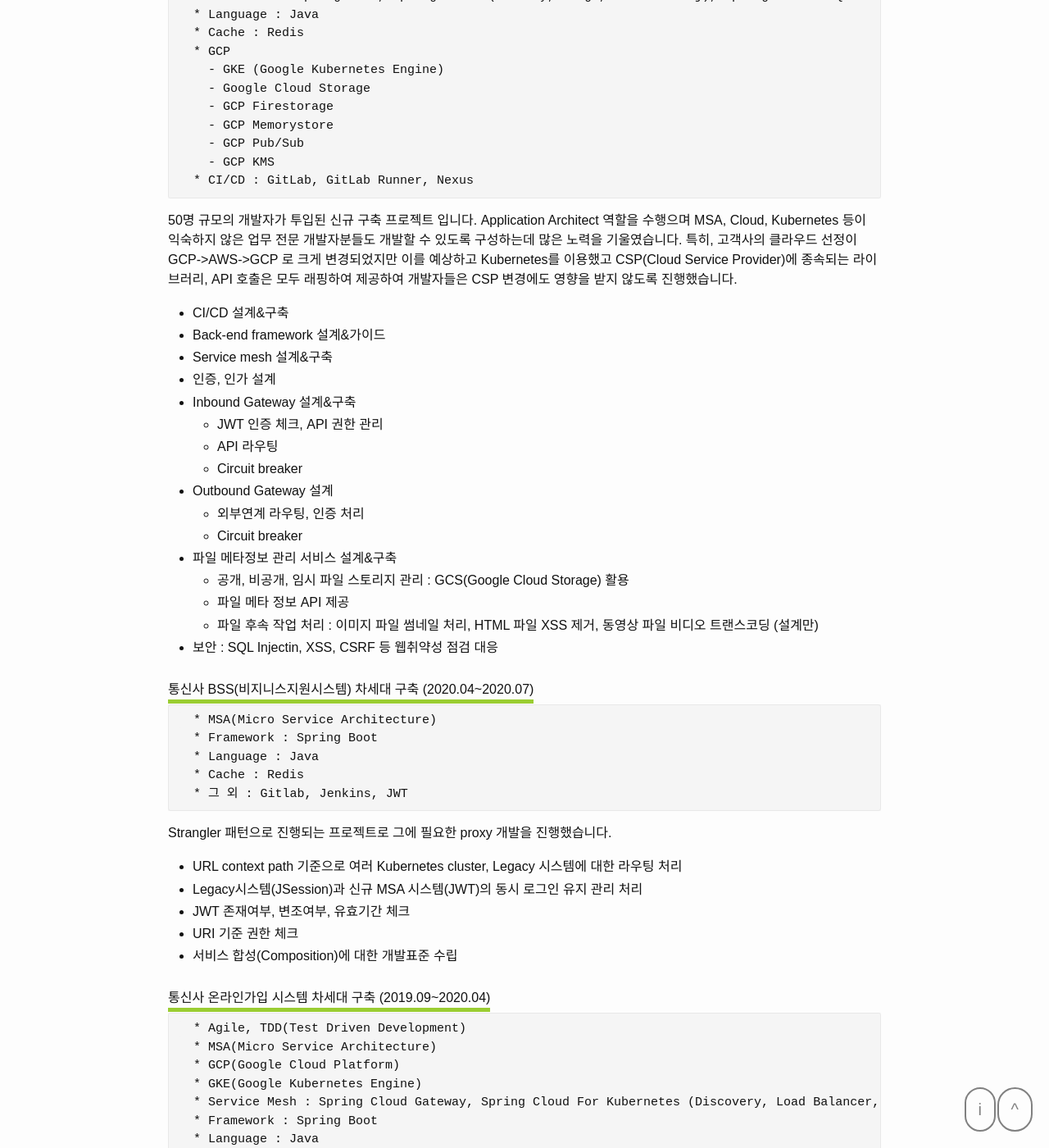
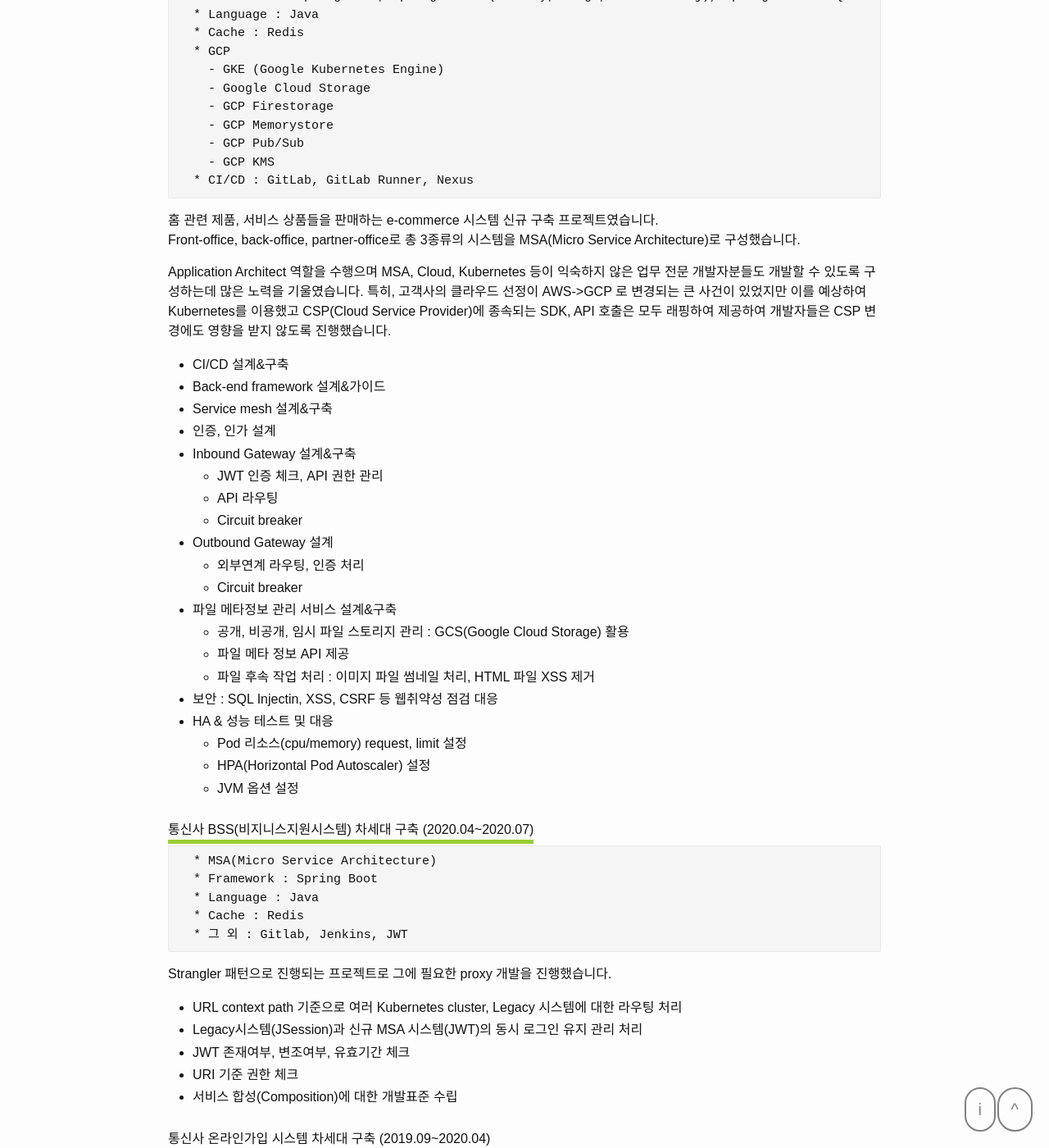
Before and after one commit to dveamer/dveamer.github.io, a Jekyll site: the page built from _posts/2018-07-01-resume.md, in a window 1280 px wide and 1400 px high, scrolled down 2074 px. Shown: the whole window at 82% size. Built offline with Jekyll 4.4.1, drawn with Linux system fonts in a browser that asks for light colours.

Commit message:
homepage:

```diff
--- a/_posts/2018-07-01-resume.md
+++ b/_posts/2018-07-01-resume.md
@@ -84,8 +84,10 @@
   * CI/CD : GitLab, GitLab Runner, Nexus
 ~~~
 
+홈 관련 제품, 서비스 상품들을 판매하는 e-commerce 시스템 신규 구축 프로젝트였습니다.
+Front-office, back-office, partner-office로 총 3종류의 시스템을 MSA(Micro Service Architecture)로 구성했습니다.
 
-50명 규모의 개발자가 투입된 신규 구축 프로젝트 입니다. Application Architect 역할을 수행으며 MSA, Cloud, Kubernetes 등이 익숙하지 않은 업무 전문 개발자분들도 개발할 수 있도록 구성하는데 많은 노력을 기울였습니다. 특히, 고객사의 클라우드 선정이 GCP->AWS->GCP 로 크게 변경되었지만 이를 예상하고 Kubernetes를 이용했고 CSP(Cloud Service Provider)에 종속되는 라이브러리, API 호출은 모두 래핑하여 제공하여 개발자들은 CSP 변경에도 영향을 받지 않도록 진행했습니다.
+Application Architect 역할을 수행으며 MSA, Cloud, Kubernetes 등이 익숙하지 않은 업무 전문 개발자분들도 개발할 수 있도록 구성하는데 많은 노력을 기울였습니다. 특히, 고객사의 클라우드 선정이 AWS->GCP 로 변경되는 큰 사건이 있었지만 이를 예상하여 Kubernetes를 이용했고 CSP(Cloud Service Provider)에 종속되는 SDK, API 호출은 모두 래핑하여 제공하여 개발자들은 CSP 변경에도 영향을 받지 않도록 진행했습니다.
 
   * CI/CD 설계&구축
   * Back-end framework 설계&가이드
@@ -101,8 +103,12 @@
   * 파일 메타정보 관리 서비스 설계&구축
     - 공개, 비공개, 임시 파일 스토리지 관리 : GCS(Google Cloud Storage) 활용
     - 파일 메타 정보 API 제공
-    - 파일 후속 작업 처리 : 이미지 파일 썸네일 처리, HTML 파일 XSS 제거, 동영상 파일 비디오 트랜스코딩 (설계만)
+    - 파일 후속 작업 처리 : 이미지 파일 썸네일 처리, HTML 파일 XSS 제거
   * 보안 : SQL Injectin, XSS, CSRF 등 웹취약성 점검 대응
+  * HA & 성능 테스트 및 대응
+    - Pod 리소스(cpu/memory) request, limit 설정
+    - HPA(Horizontal Pod Autoscaler) 설정
+    - JVM 옵션 설정
 
 ### 통신사 BSS(비지니스지원시스템) 차세대 구축 (2020.04~2020.07)
 
```
